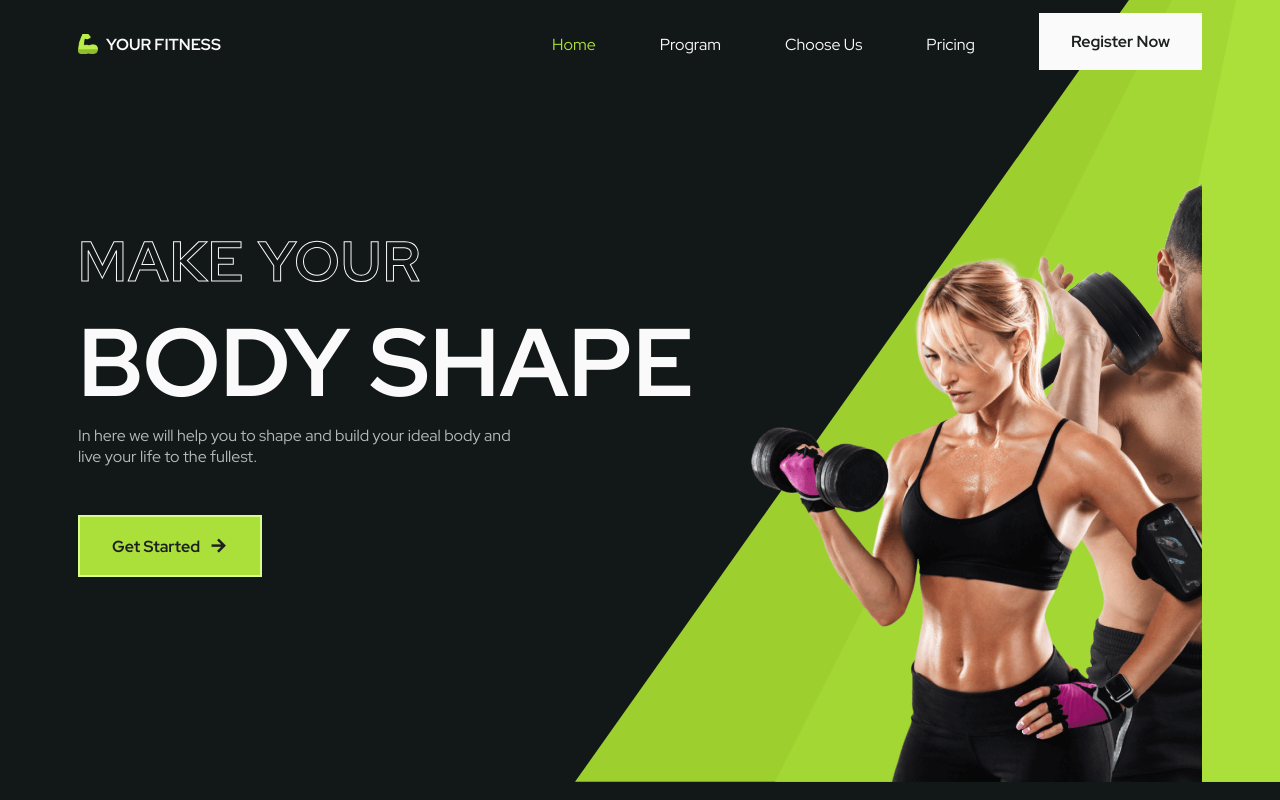
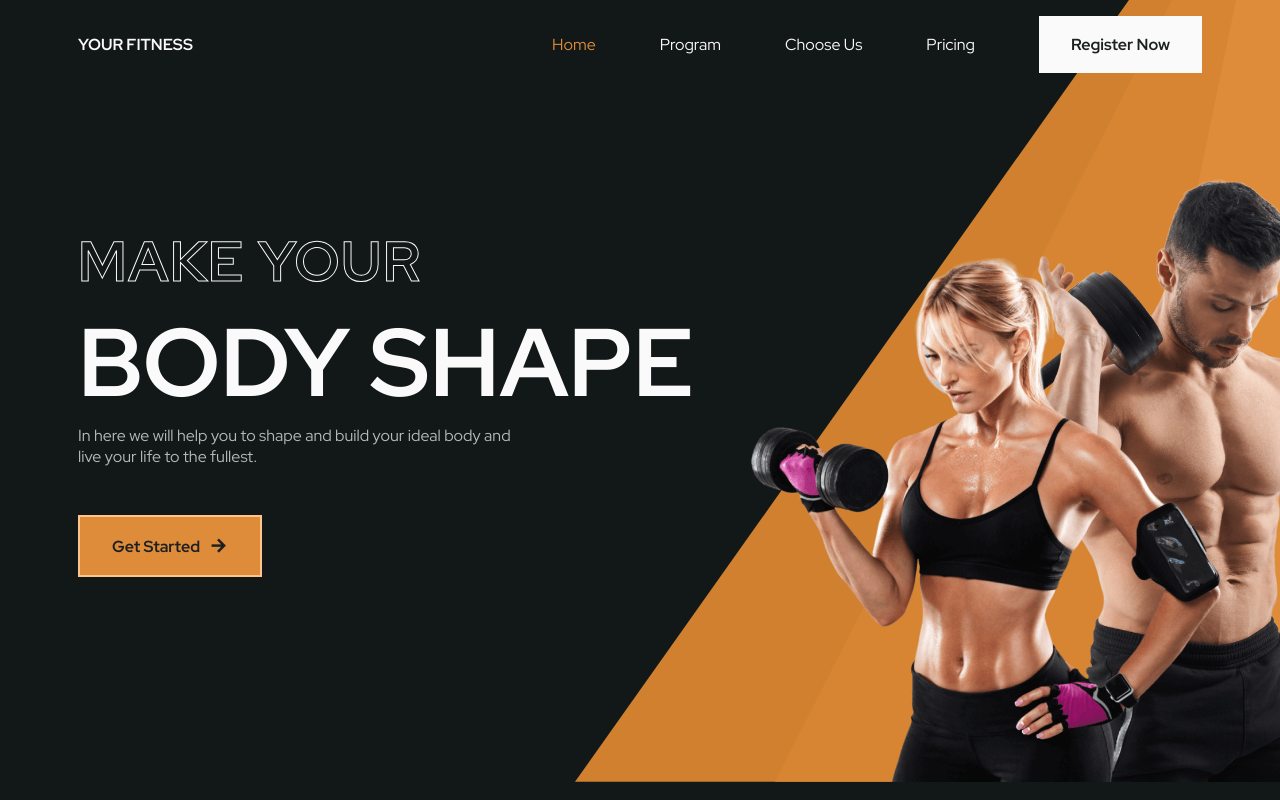
Before and after one commit to Cibi619/fitness-website, a plain HTML site: page index.html in a window 1280 px wide. Shown: the top 800 px of the page. Drawn offline with nearby package versions, Linux system fonts and the light colour scheme.

Commit message:
Style changes

```diff
--- a/assets/css/styles.css
+++ b/assets/css/styles.css
@@ -7,11 +7,12 @@
 
   /*========== Colors ==========*/
   /*Color mode HSL(hue, saturation, lightness)*/
-  --first-color: hsl(79, 72%, 55%);
-  --first-color-light: hsl(79, 97%, 77%);
-  --first-color-alt: hsl(79, 67%, 52%);
-  --first-color-dark: hsl(79, 63%, 50%);
-  --first-color-gray: hsl(79, 6%, 64%);
+  /* --test-color: hsl(30, 72%, 55%); */
+  --first-color: hsl(30, 72%, 55%);
+  --first-color-light: hsl(30, 97%, 77%);
+  --first-color-alt: hsl(30, 67%, 52%);
+  --first-color-dark: hsl(30, 63%, 50%);
+  --first-color-gray: hsl(30, 6%, 64%);
   --title-color: hsl(180, 4%, 98%);
   --title-color-black: hsl(180, 4%, 12%);
   --text-color: hsl(180, 4%, 72%);
@@ -61,7 +62,7 @@
   box-sizing: border-box;
   padding: 0;
   margin: 0;
-  overflow-x: hidden;
+  /* overflow-x: hidden; */
 }
 
 html {
--- a/index.html
+++ b/index.html
@@ -15,8 +15,8 @@
     <!--==================== HEADER ====================-->
     <header class="header" id="header">
         <nav class="nav container">
-            <a href="#" class="nav__logo">
-                <img src="assets/img/logo-nav.png" alt="logo_img"> YOUR FITNESS
+            <a href="#" class="nav__logo">YOUR FITNESS
+                <!-- <img src="assets/img/logo-nav.png" alt="logo_img"> YOUR FITNESS -->
             </a>
             <div class="nav__menu" id="nav-menu">
                 <ul class="nav__list">
@@ -362,8 +362,8 @@ only bad                    workout is the one you didn't do.
     <footer class="footer section" id="footer">
         <div class="footer__container container grid">
             <div>
-                <a href="#" class="footer__logo">
-                    <img src="assets/img/logo-nav.png" alt="footer logo">YOUR FITNESS TRAINER
+                <a href="#" class="footer__logo">YOUR FITNESS TRAINER
+                    <!-- <img src="assets/img/logo-nav.png" alt="footer logo">YOUR FITNESS TRAINER -->
                 </a>
                 <p class="footer__description">
                     Subscribe for company <br> updates below.
```
